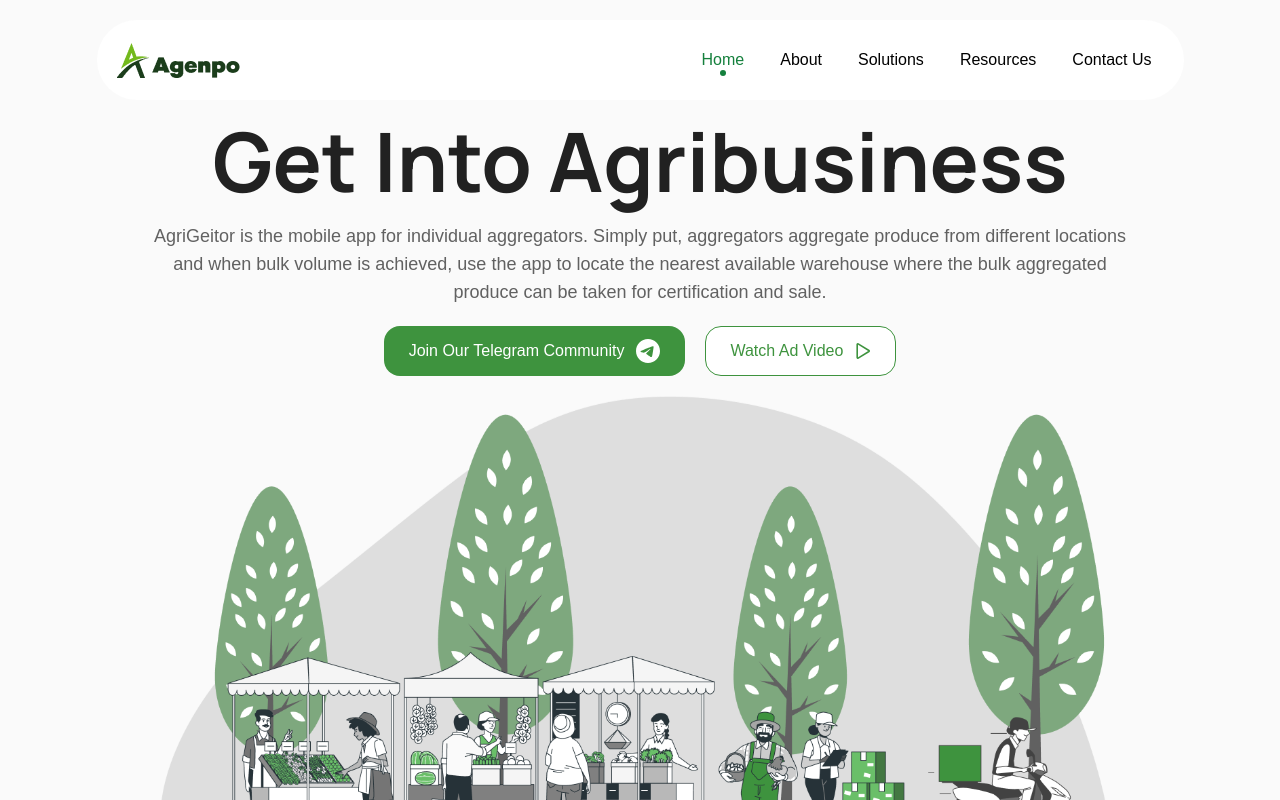
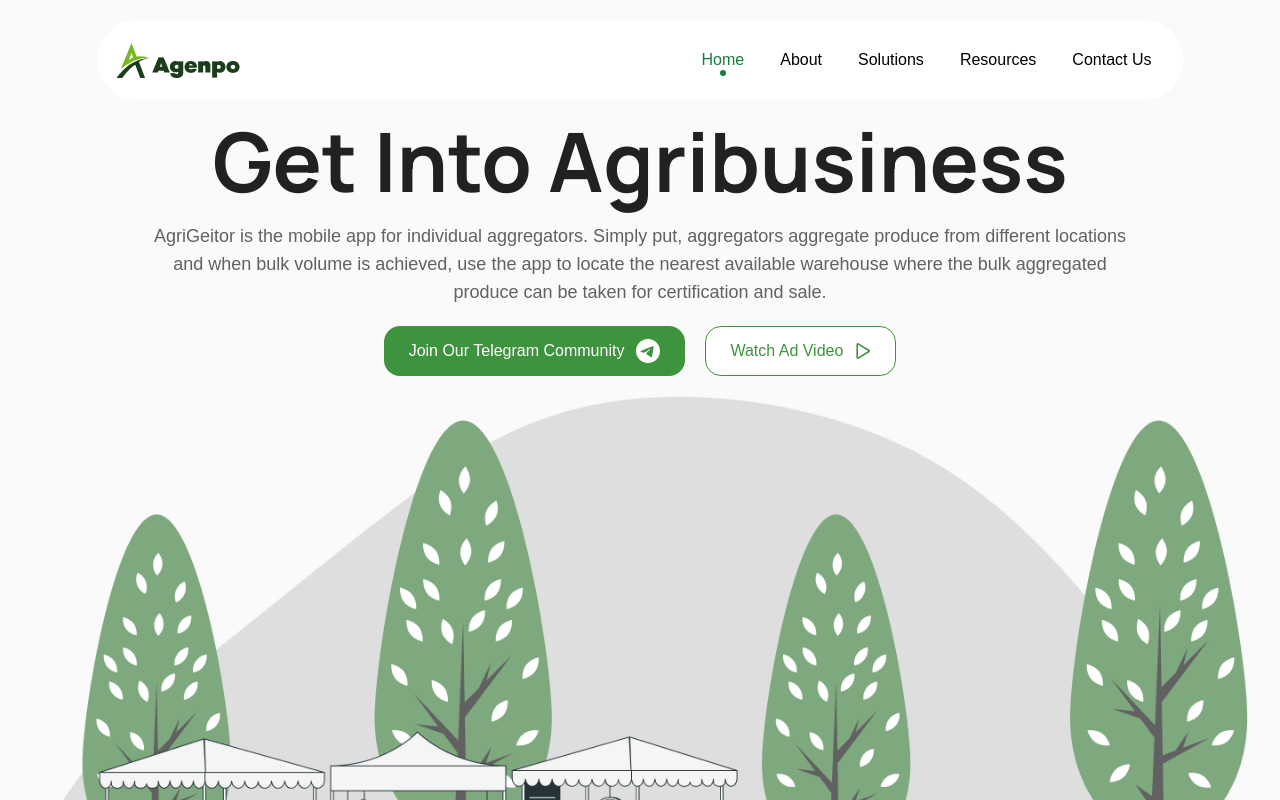
Before and after one commit to Olawumi-Olusegun/Agenpo-website, a React (Vite) app: page / in a window 1280 px wide. Shown: the top 800 px of the page. Built offline with nearby package versions, Linux system fonts and the light colour scheme.

Commit message:
First successful push to repo

```diff
--- a/src/pages/index.tsx
+++ b/src/pages/index.tsx
@@ -32,8 +32,9 @@
                         </svg>
                     </Hero.Button>
                 </Hero.ButtonGroup>
-                <Hero.Image src="./assets/images/hero-bg.png" alt="hero-background-image" />
+
             </Hero>
+            <img src={"./assets/images/hero-bg.png"} alt={""} className={"pointer-events-none w-full object-cover object-center"} />
             <SolutionsSection>
                 <SolutionsSection.Header>
                     <SolutionsSection.Title>Agribusiness Simplified with Agenpo</SolutionsSection.Title>
```
